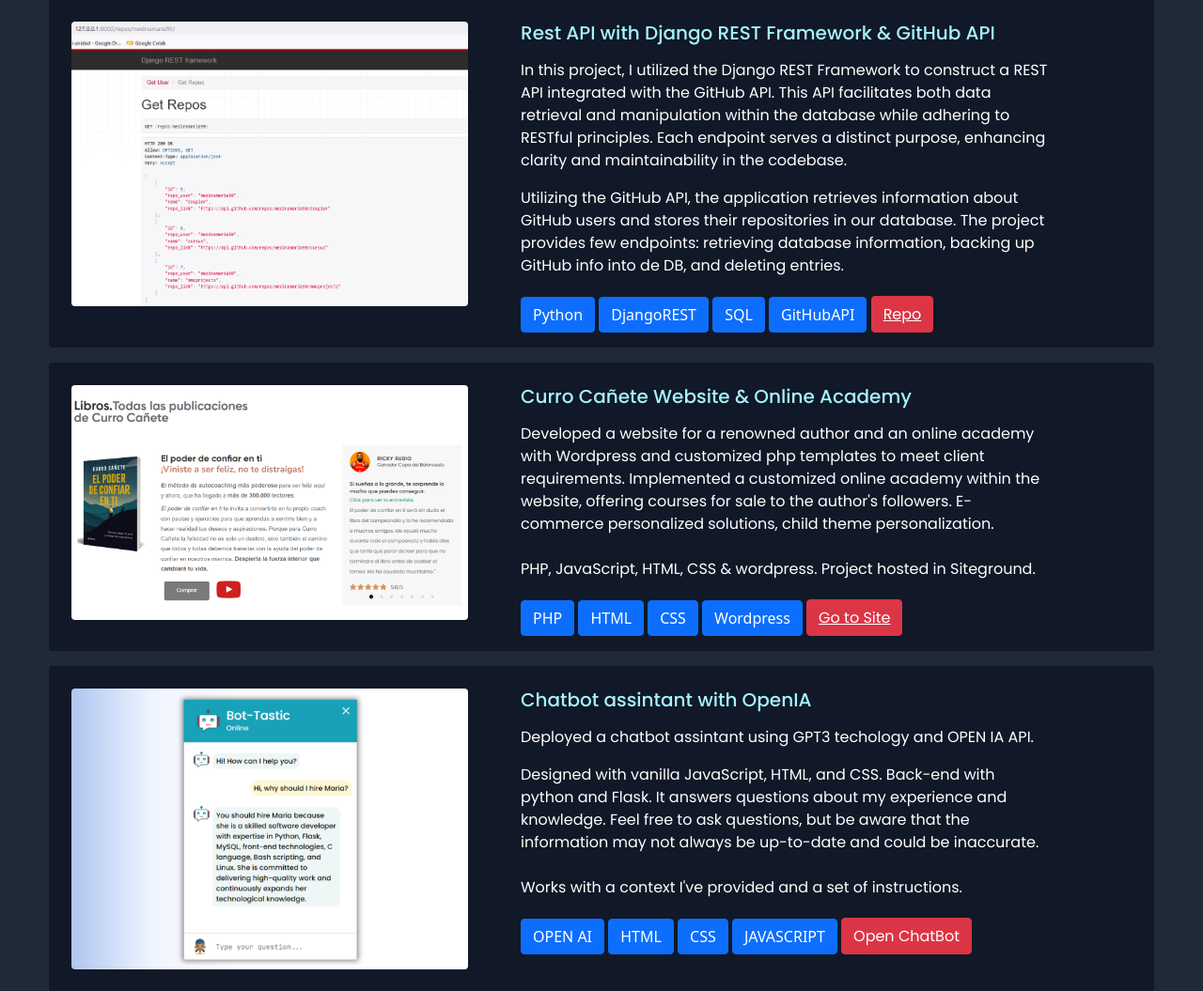
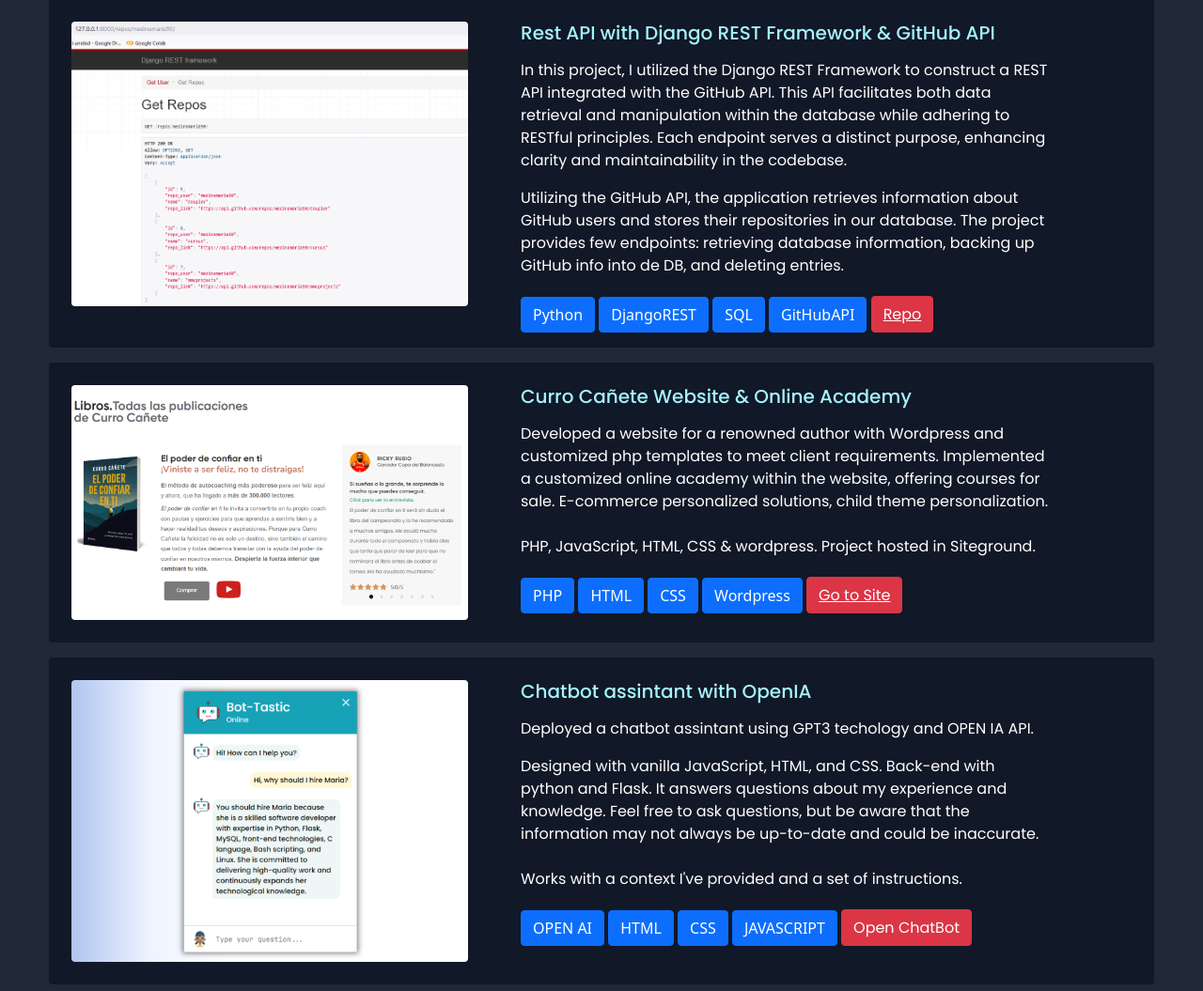
Before and after one commit to medinamaria90/My-Site, a Flask app: page /projects in a window 1280 px wide. Shown: the part 898-1953 px from the top of the page at 94% size. Run offline with Flask 3, Linux system fonts and the light colour scheme; some libraries are stand-ins or nearby versions; grey boxes are pictures that could not be loaded.

Commit message:
less text

```diff
--- a/templates/projects.html
+++ b/templates/projects.html
@@ -126,8 +126,8 @@
 
       <div style="color:#a5f3fc" class="col-lg-6 col-12 mt-4">
           <h5> Curro Cañete Website & Online Academy  </h5>
-          <p class="mt-3"> Developed a website for a renowned author and an online academy with Wordpress and customized php templates to meet client requirements. Implemented a customized online academy within the website,
-          offering courses for sale to the author's followers. E-commerce personalized solutions, child theme personalization.
+          <p class="mt-3"> Developed a website for a renowned author with Wordpress and customized php templates to meet client requirements. Implemented a customized online academy within the website,
+          offering courses for sale. E-commerce personalized solutions, child theme personalization.
           <br><br>PHP, JavaScript, HTML, CSS & wordpress. Project hosted in Siteground.
           </p>
           <div class=mb-3>
```
